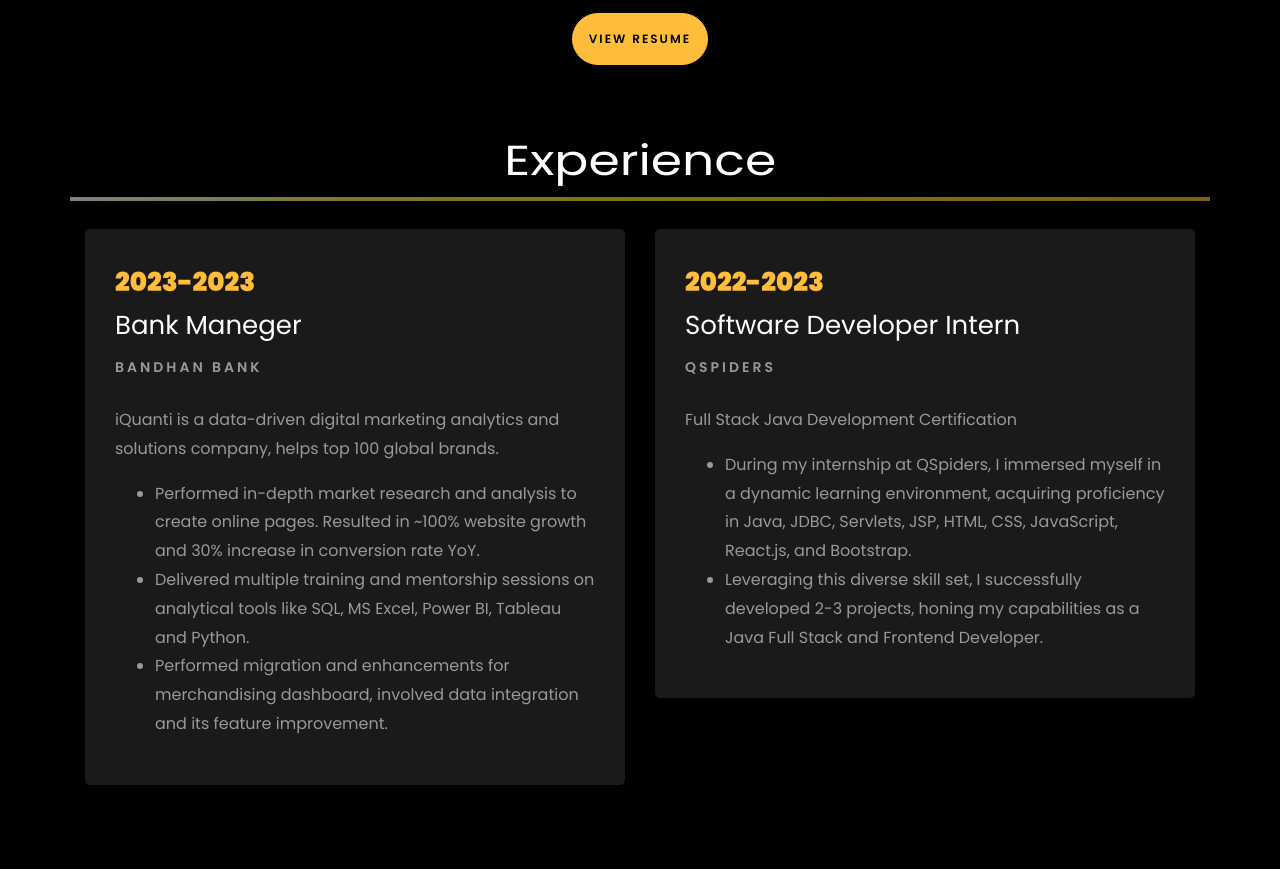
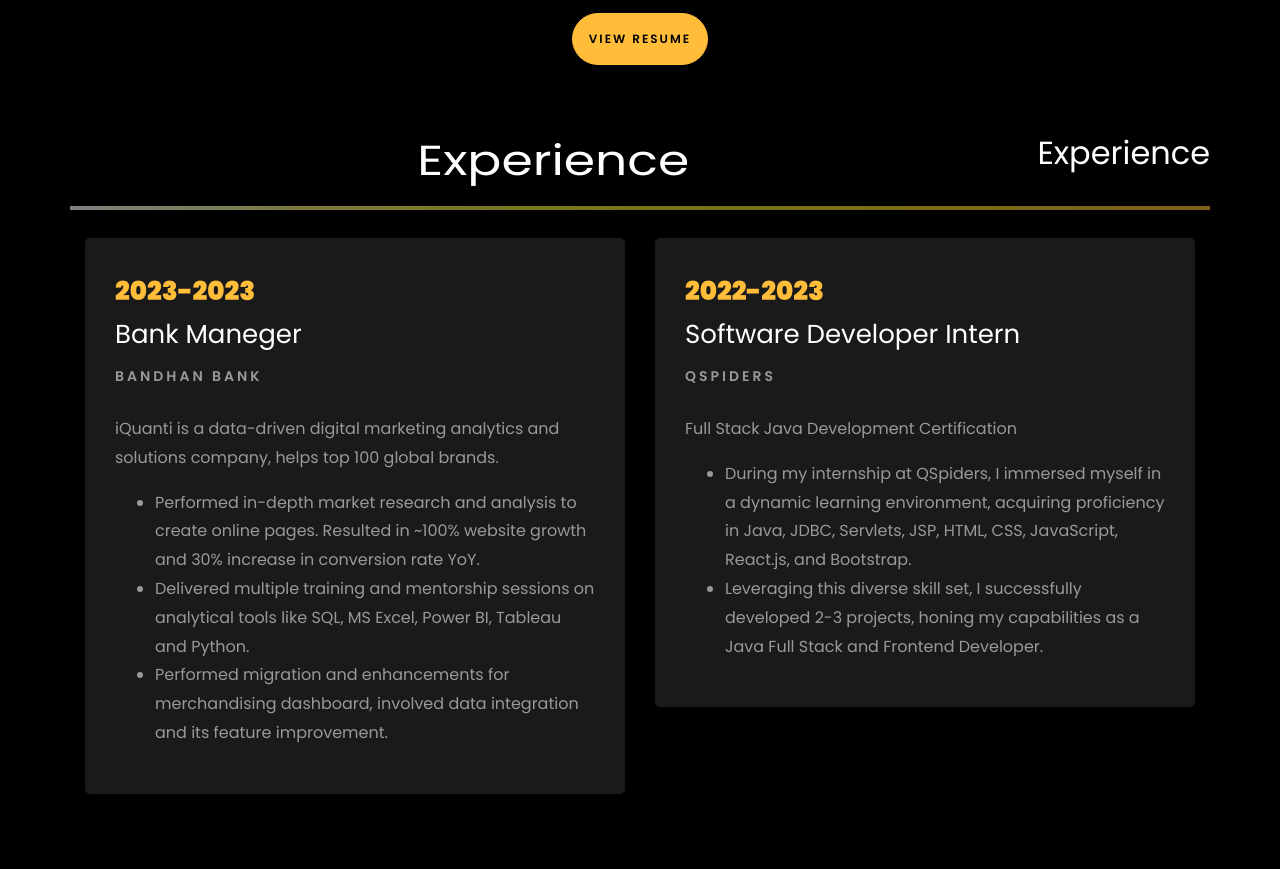
Before and after one commit to TejasKoshti/TejasKoshti.github.io, a plain HTML site: page index.html in a window 1280 px wide. Shown: the part 1983-2852 px from the top of the page. Drawn offline with Linux system fonts and the light colour scheme; files whose address does not match are found by name.

Commit message:
Update index.html

```diff
--- a/index.html
+++ b/index.html
@@ -319,6 +319,7 @@
 
 		<div class="row">
 			<h1 class="big-4">Experience</h1>
+			 <h2 class="mb-4">Experience</h2>
 			<div class="underline"></div>
 		</div>
 		<br>
@@ -363,6 +364,7 @@
 
 		<div class="row">
 			<h1 class="big-4">Education</h1>
+
 			<div class="underline"></div>
 		</div>
 		<br>
```
